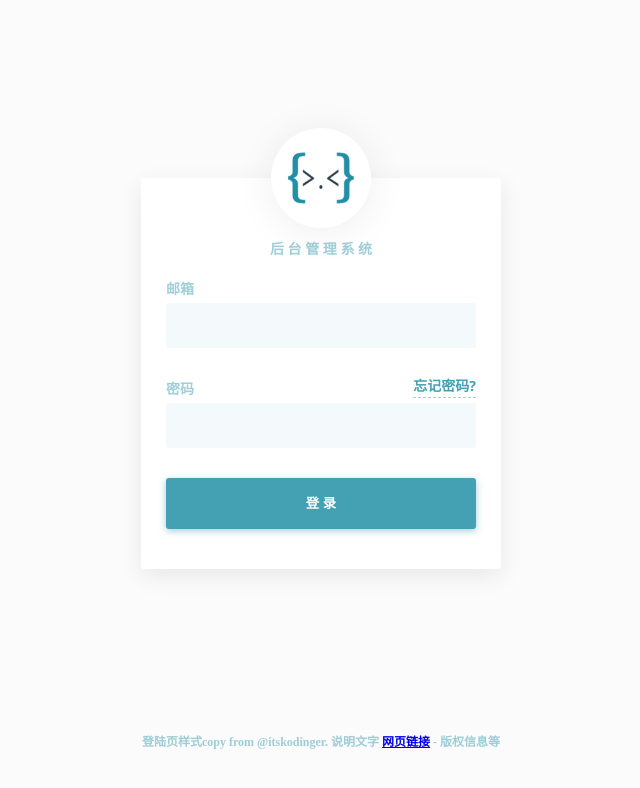
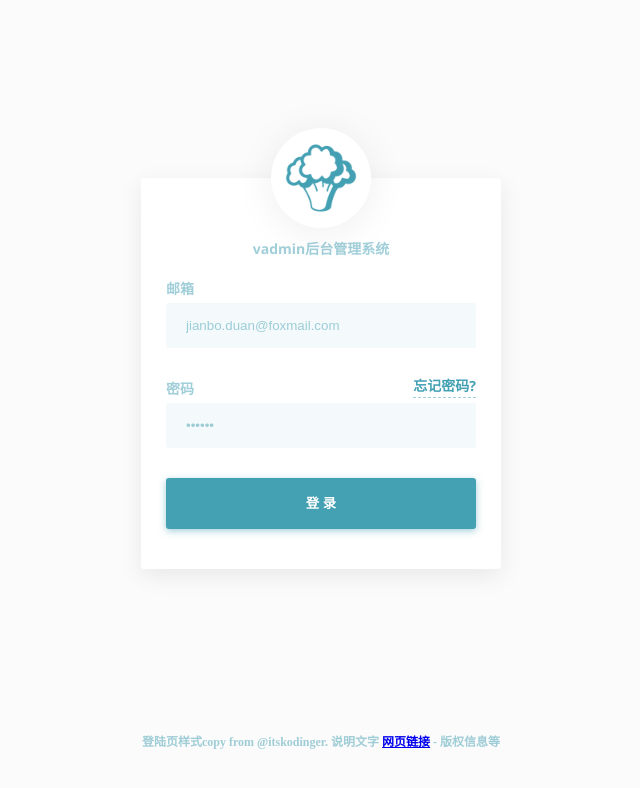
Before and after one commit to duanjianbo/vadmin, a Vue app: page /#/login in a window 1280 px wide. Shown: the top 788 px of the page, without its empty margins (319-959 px from the left). Built offline with nearby package versions, Linux system fonts and the light colour scheme; what view-design would draw is missing.

Commit message:
update logo

```diff
--- a/src/views/Login.vue
+++ b/src/views/Login.vue
@@ -3,20 +3,20 @@
     <div class="page">
         <div class="lowin">
             <div class="lowin-brand">
-                <img src="../assets/login_logo.jpg" alt="logo">
+                <img src="../assets/logo.png" alt="logo">
             </div>
             <div class="lowin-wrapper">
                 <div class="lowin-box lowin-login">
                     <div class="lowin-box-inner">
                         <div>
-                            <p>后 台 管 理 系 统</p>
+                            <p>vadmin后台管理系统</p>
                             <div class="lowin-group">
                                 <label>邮箱</label>
-                                <input type="email" autocomplete="email" name="email" class="lowin-input">
+                                <input type="email" v-model="form.email" autocomplete="on" name="email" class="lowin-input">
                             </div>
                             <div class="lowin-group password-group">
                                 <label>密码 <a href="#" class="forgot-link">忘记密码?</a></label>
-                                <input @keyup.enter="normalLogin" type="password" name="password" autocomplete="current-password" class="lowin-input">
+                                <input v-model="form.password" @keyup.enter="normalLogin" type="password" name="password" autocomplete="on" class="lowin-input">
                             </div>
                             <Button class="lowin-btn" style="height: 51px;display: flex;justify-content: center;" type="primary" :loading="loading" @click="normalLogin">
                                 <span v-if="!loading">登 录</span>
@@ -40,6 +40,10 @@
         data(){
             return {
                 loading:false,
+                form:{
+                    email:"jianbo.duan@foxmail.com",
+                    password:"123456"
+                }
             }
         },
         mounted() {
```
Also changed, not shown: src/assets/login_logo.jpg (deleted), src/assets/logo.png.
